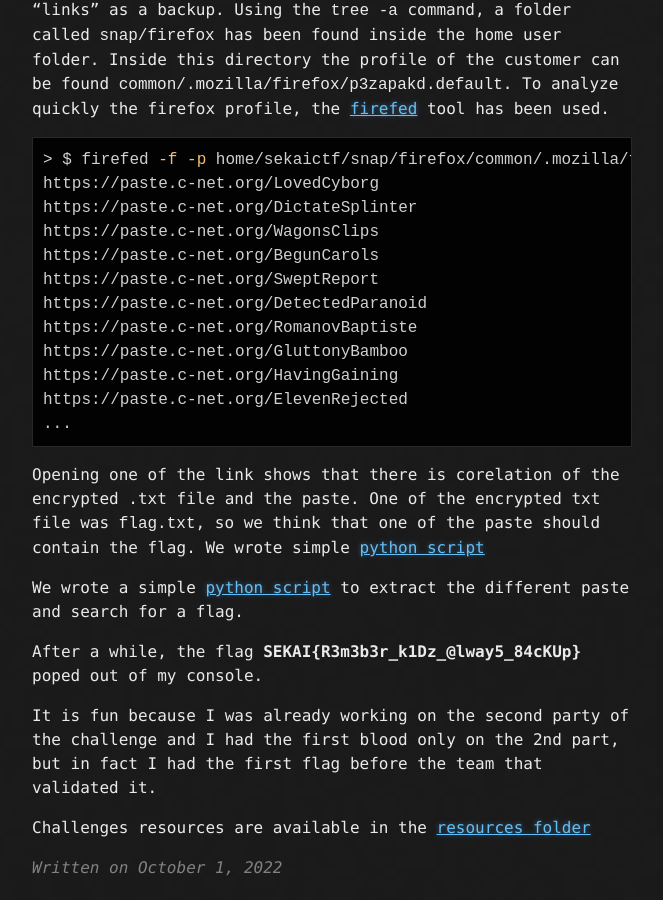
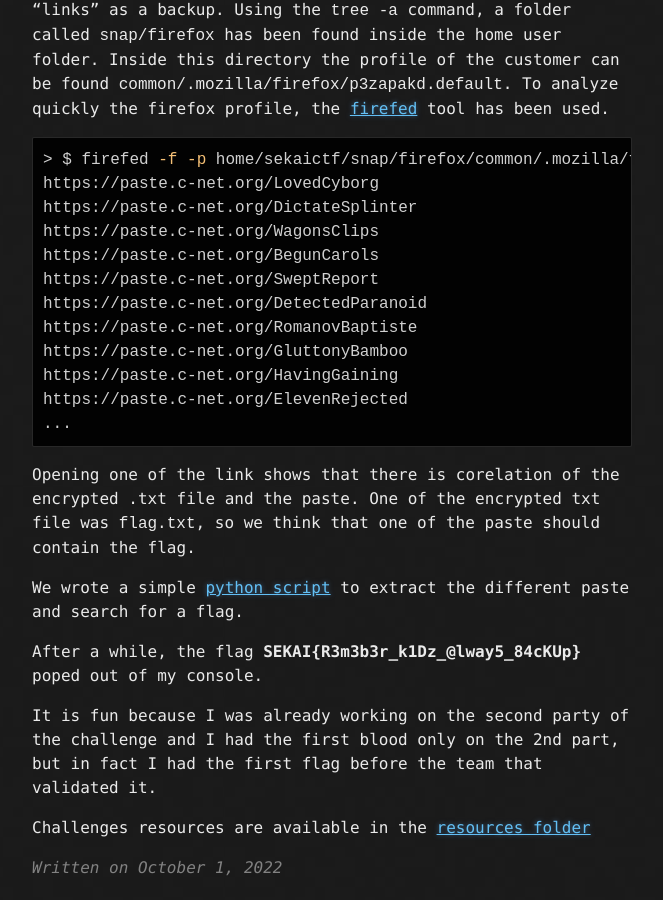
Before and after one commit to duksctf/duksctf.github.io, a Jekyll site: the page built from _posts/2022-10-01-SEKAI2022-Blind-Infection1.md, in a window 1280 px wide and 900 px high, scrolled down 1110 px. Shown: the whole window, without its empty margins (308-971 px from the left). Built offline with Jekyll 4.4.1, drawn with Linux system fonts in a browser that asks for light colours.

Commit message:
fix: script links

````diff
--- a/_posts/2022-10-01-SEKAI2022-Blind-Infection1.md
+++ b/_posts/2022-10-01-SEKAI2022-Blind-Infection1.md
@@ -57,9 +57,6 @@ https://paste.c-net.org/ElevenRejected
 ```
 
 Opening one of the link shows that there is corelation of the encrypted .txt file and the paste. One of the encrypted txt file was `flag.txt`, so we think that one of the paste should contain the flag.
-We wrote simple [python script]()
-
-
 
 We wrote a simple [python script](/resources/2022/sekai/blind_infection_1/find_paste.py) to extract the different paste and search for a flag.
 
````
